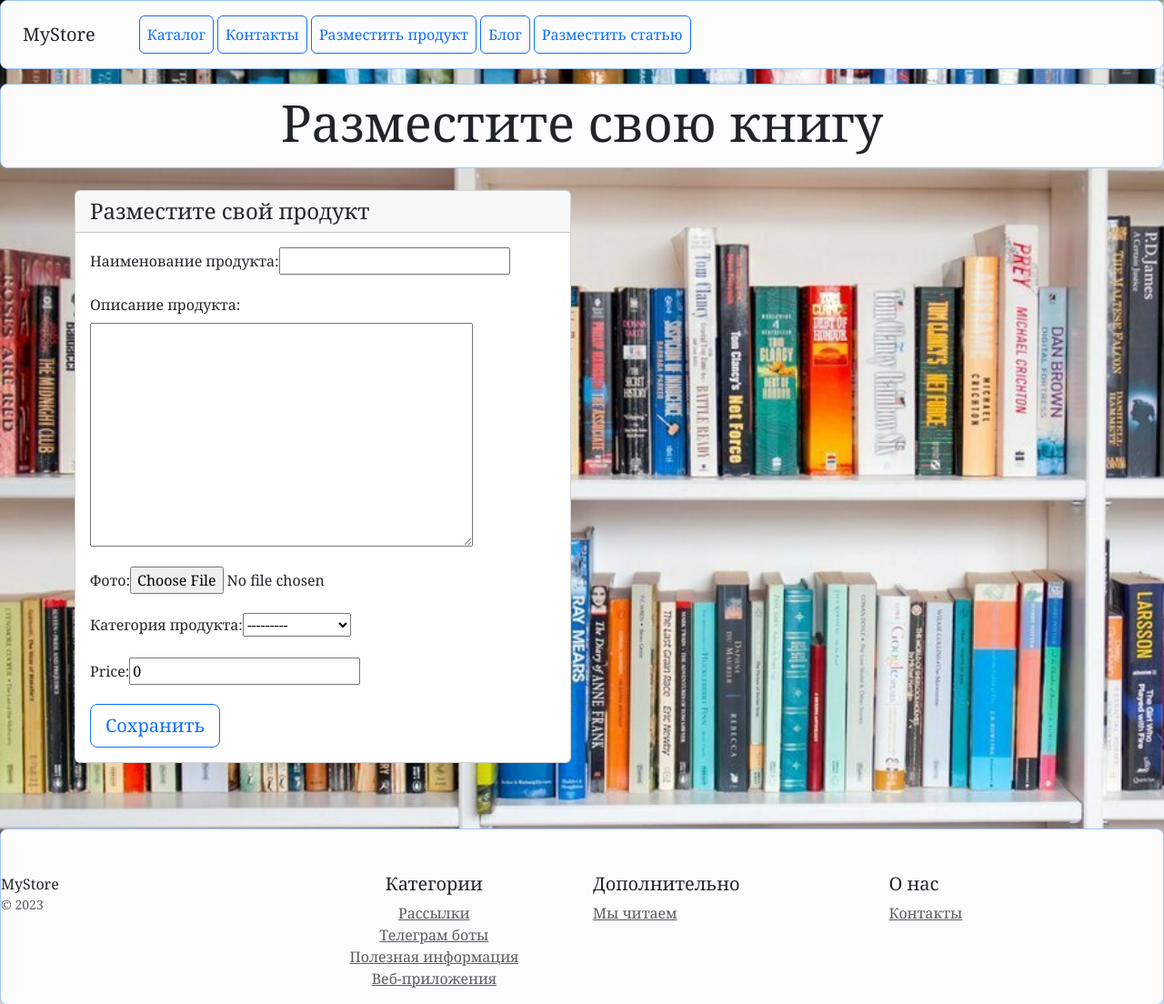
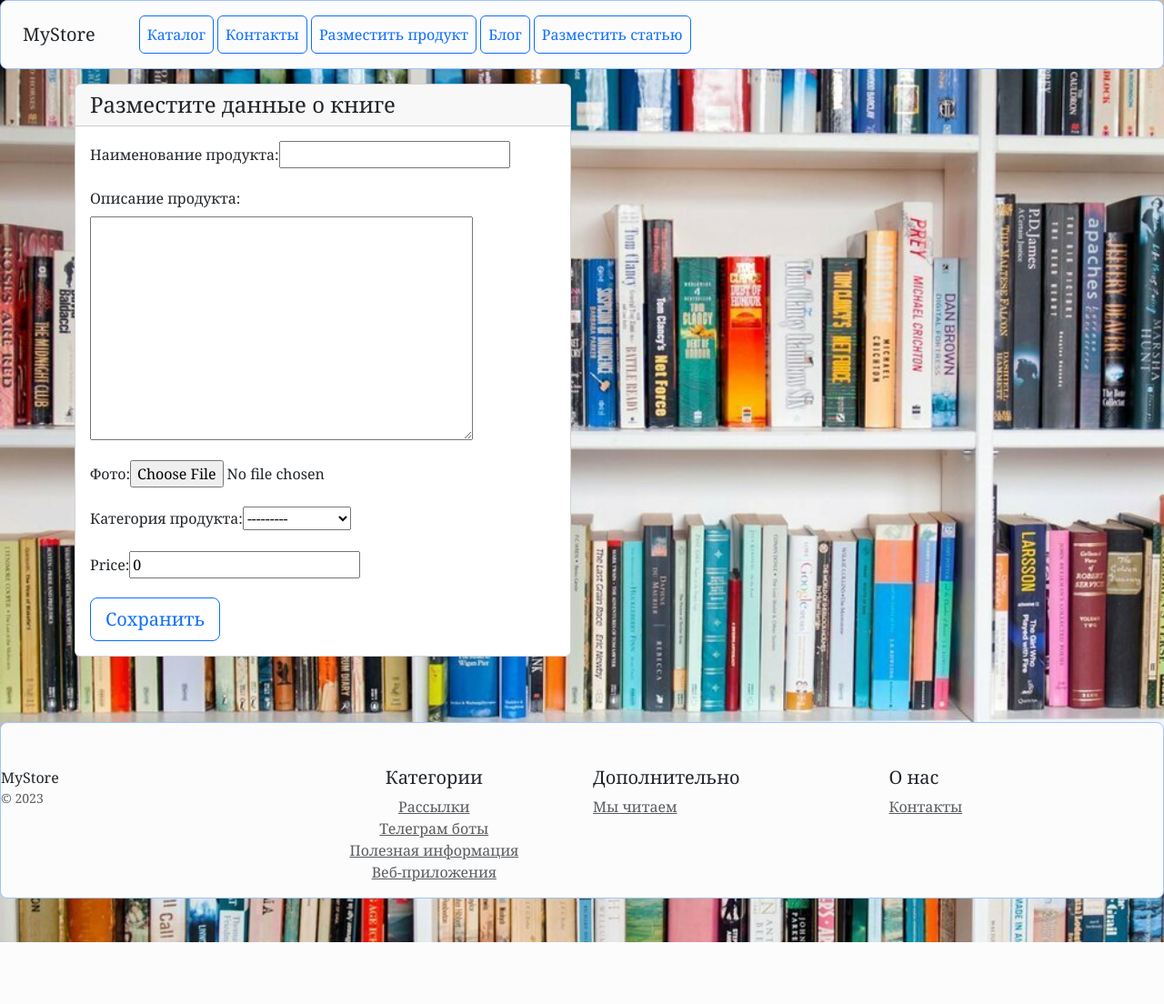
Before and after one commit to valyaplotnikova/home_work_19.2, a Django app: page /place_a_product/ in a window 1280 px wide. Shown: the top 1104 px of the page at 91% size. After the commit the page ends 1036 px from the top, so only its background shows below. Run offline with Django 5.2, Linux system fonts and the light colour scheme; data comes from the database, SQL or seed files in the repository; some libraries are stand-ins or nearby versions.

Commit message:
update html files

```diff
--- a/catalog/templates/catalog/product_form.html
+++ b/catalog/templates/catalog/product_form.html
@@ -1,29 +1,52 @@
 {% extends 'catalog/base.html' %}
 {% block content %}
 
-<div class="pricing-header px-3 py-3 pt-md-2 pb-md-2 col-12 text-center bg-light-subtle border border-primary-subtle rounded-3">
-    <h1 class="display-4">Разместите свою книгу</h1>
-</div>
 <div class="container">
-    <div class="row text-start pt-md-4">
+
+        <form class="row" method="post" action=""  enctype="multipart/form-data">
+            {% csrf_token %}
             <div class="col-6 margin-left: 80px">
                 <div class="card mb-4 box-shadow">
                     <div class="card-header">
-                        <h4 class="my-0 font-weight-normal">Разместите свой продукт</h4>
+                        {% if object %}
+                        <h4 class="my-0 font-weight-normal">Редактирование данных о книге</h4>
+                        {% else %}
+                        <h4 class="my-0 font-weight-normal">Разместите данные о книге</h4>
+                        {% endif %}
                     </div>
                     <div class="card-body">
-                        <form method="post" action="" class="form-input" enctype="multipart/form-data">
-                            {% csrf_token %}
+
                         <div class="form-error">{{ form.non_field_errors }}</div>
                         {% for f in form %}
                         <label class="form-label" for="{{ f.id_for_label }}">{{f.label}}: </label>{{ f }}</p>
                         <div class="form-error">{{ f.errors }}</div>
                         {% endfor %}
                         <button type="submit" class="btn btn-lg btn-block btn-outline-primary">Сохранить</button>
-                        </form>
+
                     </div>
                 </div>
             </div>
+
+
+            <div class="col-6">
+                {% if object %}
+                <div class="card">
+                    <div class="card-header">
+                        {% if object %}
+                        <h4 class="my-0 font-weight-normal">Редактирование данных об издании</h4>
+                        {% else %}
+                        <h4 class="my-0 font-weight-normal">Разместите данные об издании</h4>
+                        {% endif %}
+                    </div>
+                    <div class="card-body">
+                        {{ formset.management_form.form }}
+                        {% for form in formset.forms %}
+                        {{ form.as_p }}
+                        {% endfor %}
                     </div>
                 </div>
+                {% endif %}
+            </div>
+        </form>
+</div>
 {% endblock %}
--- a/catalog/templates/catalog/product_list.html
+++ b/catalog/templates/catalog/product_list.html
@@ -27,6 +27,8 @@
                         <li><img src="{{ product.image | media_filter }}" width="200" height="300">></li>
                     </ul>
                     <a class="btn btn-primary" href="{% url 'about_product' product.pk %}" role="button">Посмотреть</a>
+                    <a class="btn btn-primary" href="{% url 'update_product' product.pk %}" role="button">Изменить</a>
+                    <a class="btn btn-primary" href="{% url 'delete_product' product.pk %}" role="button">Удалить</a>
                 </div>
 
             </div>
```
Also changed, not shown: catalog/templates/catalog/product_detail.html (+8 -0 lines). Lines whose indentation alone changed are shown as unchanged.
